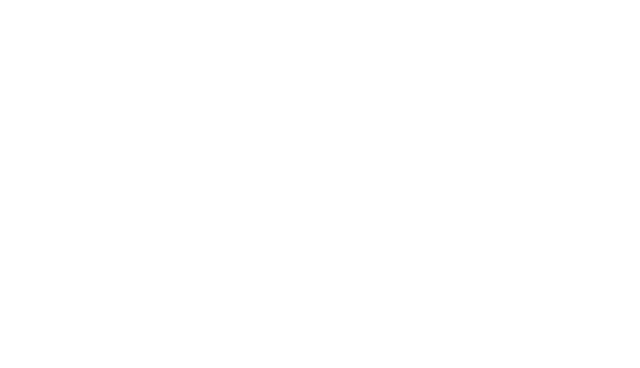
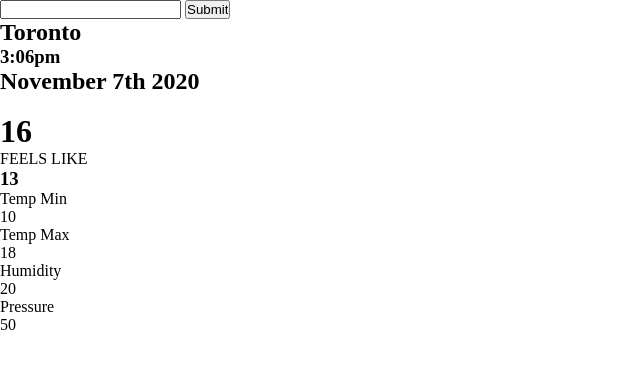
Before and after one commit to danajcarroll/weather, a plain HTML site: page index.html in a window 1280 px wide. Shown: the whole page, without its empty margins (0-640 px from the left). Drawn offline with Linux system fonts and the light colour scheme.

Commit message:
Added project colours and basic html format

```diff
--- a/css/styles.css
+++ b/css/styles.css
@@ -3,3 +3,13 @@
     margin: 0;
     padding: 0;
 }
+
+:root {
+    --bodyBackground: #DE978F;
+    --moduleBackground: #C17F8B;
+    --dateText: #F5C7C2;
+    --locationText: #EDE7DF;
+    --beigeBackgrounds: #FFF5F0;
+    --dropShadow: #CA7E75;
+    --searchInput: #D3C8B6;
+}
--- a/index.html
+++ b/index.html
@@ -8,7 +8,45 @@
     <title>Weather App</title>
 </head>
 <body>
-
+    <main>
+        <div class="inputSection">
+            <input type="text" class="inputValue">
+            <input type="submit" value="Submit">
+        </div>
+        <div class="locationSection">
+            <div class="locationDate">
+                <h2>Toronto</h2>
+                <h3>3:06pm</h3>
+            </div>
+            <h2>November 7th 2020</h2>
+        </div>
+        <div class="weatherSection">
+            <img src="" alt="" class="icon">
+            <h1>16</h1>
+            <p>FEELS LIKE</p>
+            <h3>13</h3>
+        </div>
+        <div class="otherSection">
+            <ul>
+                <li class="otherModule">
+                    <p class="otherHeader">Temp Min</p>
+                    <p class="otherValue">10</p>
+                </li>
+                <li class="otherModule">
+                    <p class="otherHeader">Temp Max</p>
+                    <p class="otherValue">18</p>
+                </li>
+                <li class="otherModule">
+                    <p class="otherHeader">Humidity</p>
+                    <p class="otherValue">20</p>
+                </li>
+                <li class="otherModule">
+                    <p class="otherHeader">Pressure</p>
+                    <p class="otherValue">50</p>
+                </li>
+            </ul>
+        </div>
+    </main>
 </body>
 <script src="js/script.js" ></script>
 </html>
--- a/js/script.js
+++ b/js/script.js
@@ -0,0 +1,5 @@
+url = `api.openweathermap.org/data/2.5/weather?q=${city}&appid={79a719416f7e8a2440cab69493382aa8}`;
+
+fetch(url)
+    .then(response => response.json())
+    .then(data => console.log(data));
```
Also changed, not shown: 1 other file.
